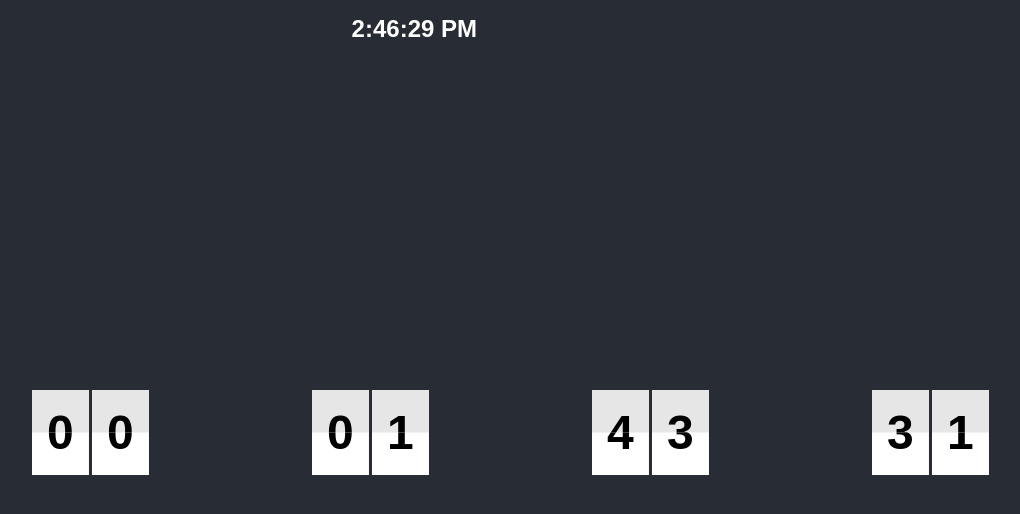
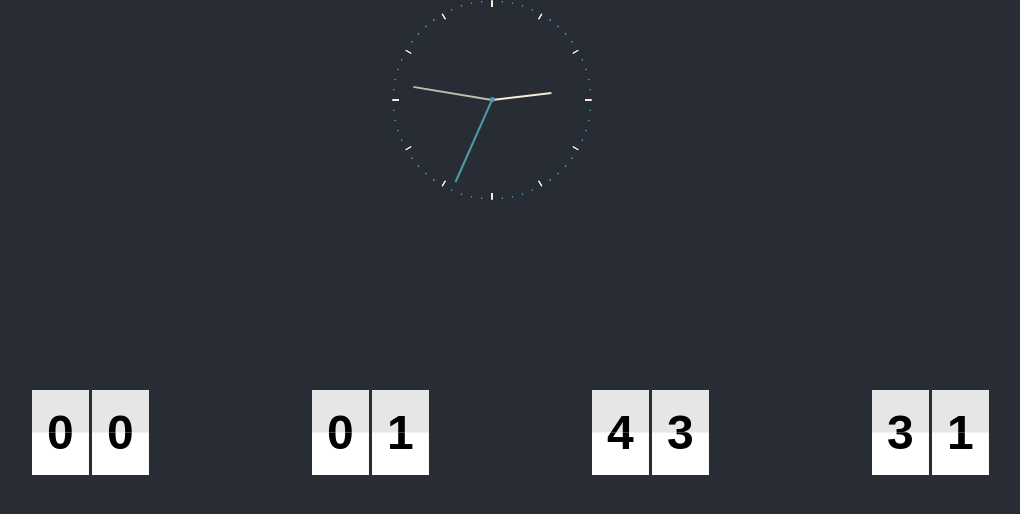
Before and after one commit to pieterdlinde/rr-time-challenge, a React (Create React App) app: page / in a window 1280 px wide. Shown: the top 514 px of the page, without its empty margins (148-1168 px from the left). Built offline with nearby package versions, Linux system fonts and the light colour scheme; the HTML template or start-up script is replaced by a standard one.

Commit message:
Working analog clock.

```diff
--- a/package.json
+++ b/package.json
@@ -14,6 +14,7 @@
     "react": "^18.2.0",
     "react-dom": "^18.2.0",
     "react-scripts": "5.0.1",
+    "sass": "^1.68.0",
     "typescript": "^4.9.5",
     "web-vitals": "^2.1.4"
   },
--- a/src/components/Clock.css
+++ /dev/null
@@ -1,16 +0,0 @@
-@font-face {
-    font-family: 'Athletic';
-    src: local('Athletic') url(../fonts/Atheletic/NewAthleticM54-31vz.ttf) format('truetype');
-}
-
-
-.clock span {
-    font-size: 24px;
-    position: absolute;
-    top: 0;
-    right: 50%;
-    padding: 15px;
-    color: white;
-    font-weight: bold;
-    font-family: 'Athletic', Arial, Helvetica, sans-serif;
-}
--- /dev/null
+++ b/src/components/Clock.scss
@@ -0,0 +1,106 @@
+@font-face {
+    font-family: 'Athletic';
+    src: local('Athletic') url(../fonts/Atheletic/NewAthleticM54-31vz.ttf) format('truetype');
+}
+
+html,
+body {
+  height: 100%;
+}
+body {
+  background: #1b1e23;
+  display: flex;
+  flex-direction: column;
+  justify-content: center;
+  align-items: center;
+  font-family: sans-serif;
+  color: white;
+}
+
+p {
+    color: #f4eed7;
+    font-size: 0.8em;
+    opacity: 0.75;
+  }
+
+  .clock {
+    height: 200px;
+    width: 200px;
+    border-radius: 200px / 2;
+    display: flex;
+    justify-content: center;
+    position: absolute;
+    top: 0;
+    &__second,
+    &__minute,
+    &__hour, &__indicator {
+      position: absolute;
+      left: calc(50% - 1px);
+      width: 2px;
+      background: #f4eed7;
+      transform-origin: bottom center;
+      z-index: 2;
+      border-radius: 1px;
+    }
+    &__second {
+      height: (200px / 2) - 10;
+      margin-top: 10px;
+      background: #4b9aaa;
+      animation: time 60s infinite steps(60);
+      z-index: 3;
+    }
+    &__minute {
+      height: (200px / 2) - 20;
+      margin-top: 20px;
+      opacity: 0.75;
+      animation: time 3600s linear infinite;
+    }
+    &__hour {
+      height: (200px / 2) - 40;
+      margin-top: 40px;
+      animation: time 43200s linear infinite;
+    }
+    &__indicator {
+      height: (200px / 2) - 2;
+      border-top: 2px solid #4b9aaa;
+      background: none;
+    }
+    &__indicator:nth-of-type(5n) {
+      opacity: 1;
+      height: (200px / 2) - 7;
+      border-top: 7px solid #f4eed7;
+    }
+    &__axis {
+      background: #4b9aaa;
+      width: 5px;
+      height: 5px;
+      border-radius: 3px;
+      position: absolute;
+      z-index: 4;
+      top: 200px / 2 - 3;
+
+    }
+  }
+
+  @for $i from 1 through 60 {
+    section:nth-of-type(#{$i}) {
+      transform: rotateZ(calc(6deg * #{$i}));
+    }
+  }
+
+  @keyframes time {
+    to {
+      transform: rotateZ(360deg);
+    }
+  }
+
+/* .clock span {
+    font-size: 24px;
+    position: absolute;
+    top: 0;
+    right: 50%;
+    padding: 15px;
+    color: white;
+    font-weight: bold;
+    font-family: 'Athletic', Arial, Helvetica, sans-serif;
+} */
--- a/src/components/Clock.tsx
+++ b/src/components/Clock.tsx
@@ -1,13 +1,13 @@
 import { useEffect, useState } from 'react';
-import "./Clock.css";
+import "./Clock.scss";
 import $ from 'jquery';
 
 function Clock() {
     const [date, setDate] = useState(new Date());
-    const [currentSeconds, getSecondsToday] = useState(Number);
-    var seconds = (currentSeconds / 60) % 1;
-    var minutes = (currentSeconds / 3600) % 1;
-    var hours = (currentSeconds / 43200) % 1;
+    const currentSeconds = getSecondsToday();
+    const seconds = (currentSeconds / 60) % 1;
+    const minutes = (currentSeconds / 3600) % 1;
+    const hours = (currentSeconds / 43200) % 1;
 
     setTime(60 * seconds, "second");
     setTime(3600 * minutes, "minute");
@@ -23,83 +23,83 @@ function Clock() {
 
       return (
         <div className="clock">
-            <div className="clockSecond"></div>
-            <div className="clockMinute"></div>
-            <div className="clockHour"></div>
-            <div className="clockAxis"></div>
-            <section className="clockIndicator"></section>
-            <section className="clockIndicator"></section>
-            <section className="clockIndicator"></section>
-            <section className="clockIndicator"></section>
-            <section className="clockIndicator"></section>
-            <section className="clockIndicator"></section>
-            <section className="clockIndicator"></section>
-            <section className="clockIndicator"></section>
-            <section className="clockIndicator"></section>
-            <section className="clockIndicator"></section>
-            <section className="clockIndicator"></section>
-            <section className="clockIndicator"></section>
-            <section className="clockIndicator"></section>
-            <section className="clockIndicator"></section>
-            <section className="clockIndicator"></section>
-            <section className="clockIndicator"></section>
-            <section className="clockIndicator"></section>
-            <section className="clockIndicator"></section>
-            <section className="clockIndicator"></section>
-            <section className="clockIndicator"></section>
-            <section className="clockIndicator"></section>
-            <section className="clockIndicator"></section>
-            <section className="clockIndicator"></section>
-            <section className="clockIndicator"></section>
-            <section className="clockIndicator"></section>
-            <section className="clockIndicator"></section>
-            <section className="clockIndicator"></section>
-            <section className="clockIndicator"></section>
-            <section className="clockIndicator"></section>
-            <section className="clockIndicator"></section>
-            <section className="clockIndicator"></section>
-            <section className="clockIndicator"></section>
-            <section className="clockIndicator"></section>
-            <section className="clockIndicator"></section>
-            <section className="clockIndicator"></section>
-            <section className="clockIndicator"></section>
-            <section className="clockIndicator"></section>
-            <section className="clockIndicator"></section>
-            <section className="clockIndicator"></section>
-            <section className="clockIndicator"></section>
-            <section className="clockIndicator"></section>
-            <section className="clockIndicator"></section>
-            <section className="clockIndicator"></section>
-            <section className="clockIndicator"></section>
-            <section className="clockIndicator"></section>
-            <section className="clockIndicator"></section>
-            <section className="clockIndicator"></section>
-            <section className="clockIndicator"></section>
-            <section className="clockIndicator"></section>
-            <section className="clockIndicator"></section>
-            <section className="clockIndicator"></section>
-            <section className="clockIndicator"></section>
-            <section className="clockIndicator"></section>
-            <section className="clockIndicator"></section>
-            <section className="clockIndicator"></section>
-            <section className="clockIndicator"></section>
-            <section className="clockIndicator"></section>
-            <section className="clockIndicator"></section>
-            <section className="clockIndicator"></section>
-            <section className="clockIndicator"></section>
-            <span>{date.toLocaleTimeString()}</span>
+            <div className="clock__second"></div>
+            <div className="clock__minute"></div>
+            <div className="clock__hour"></div>
+            <div className="clock__axis"></div>
+            <section className="clock__indicator"></section>
+            <section className="clock__indicator"></section>
+            <section className="clock__indicator"></section>
+            <section className="clock__indicator"></section>
+            <section className="clock__indicator"></section>
+            <section className="clock__indicator"></section>
+            <section className="clock__indicator"></section>
+            <section className="clock__indicator"></section>
+            <section className="clock__indicator"></section>
+            <section className="clock__indicator"></section>
+            <section className="clock__indicator"></section>
+            <section className="clock__indicator"></section>
+            <section className="clock__indicator"></section>
+            <section className="clock__indicator"></section>
+            <section className="clock__indicator"></section>
+            <section className="clock__indicator"></section>
+            <section className="clock__indicator"></section>
+            <section className="clock__indicator"></section>
+            <section className="clock__indicator"></section>
+            <section className="clock__indicator"></section>
+            <section className="clock__indicator"></section>
+            <section className="clock__indicator"></section>
+            <section className="clock__indicator"></section>
+            <section className="clock__indicator"></section>
+            <section className="clock__indicator"></section>
+            <section className="clock__indicator"></section>
+            <section className="clock__indicator"></section>
+            <section className="clock__indicator"></section>
+            <section className="clock__indicator"></section>
+            <section className="clock__indicator"></section>
+            <section className="clock__indicator"></section>
+            <section className="clock__indicator"></section>
+            <section className="clock__indicator"></section>
+            <section className="clock__indicator"></section>
+            <section className="clock__indicator"></section>
+            <section className="clock__indicator"></section>
+            <section className="clock__indicator"></section>
+            <section className="clock__indicator"></section>
+            <section className="clock__indicator"></section>
+            <section className="clock__indicator"></section>
+            <section className="clock__indicator"></section>
+            <section className="clock__indicator"></section>
+            <section className="clock__indicator"></section>
+            <section className="clock__indicator"></section>
+            <section className="clock__indicator"></section>
+            <section className="clock__indicator"></section>
+            <section className="clock__indicator"></section>
+            <section className="clock__indicator"></section>
+            <section className="clock__indicator"></section>
+            <section className="clock__indicator"></section>
+            <section className="clock__indicator"></section>
+            <section className="clock__indicator"></section>
+            <section className="clock__indicator"></section>
+            <section className="clock__indicator"></section>
+            <section className="clock__indicator"></section>
+            <section className="clock__indicator"></section>
+            <section className="clock__indicator"></section>
+            <section className="clock__indicator"></section>
+            <section className="clock__indicator"></section>
+            <section className="clock__indicator"></section>
+            {/* <span>{date.toLocaleTimeString()}</span> */}
         </div>
       )
 }
 
 function getSecondsToday() {
-    let now = new Date();
+  let now = new Date();
 
-    let today = new Date(now.getFullYear(), now.getMonth(), now.getDate());
+  let today = new Date(now.getFullYear(), now.getMonth(), now.getDate());
 
-    let seconds = today.getSeconds();
-    return Math.round(seconds);
-  }
+  let diff = now.valueOf() - today.valueOf();
+  return Math.round(diff / 1000);
+}
 
   function setTime(left:number, hand:string) {
     $(".clock__" + hand).css("animation-delay", "" + left * -1 + "s");
```
Also changed, not shown: 1 other file (tests, documents, lock files or other folders).
